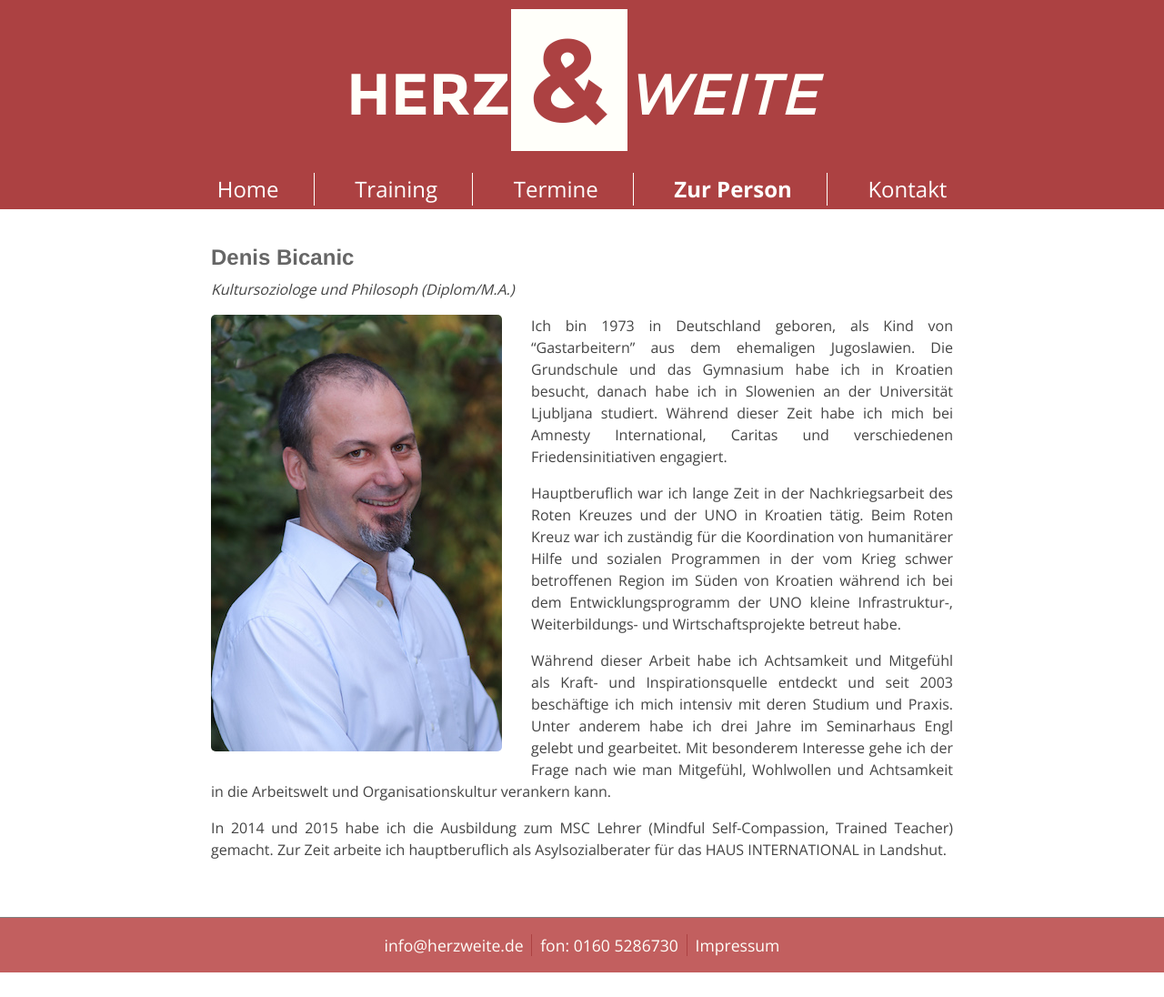
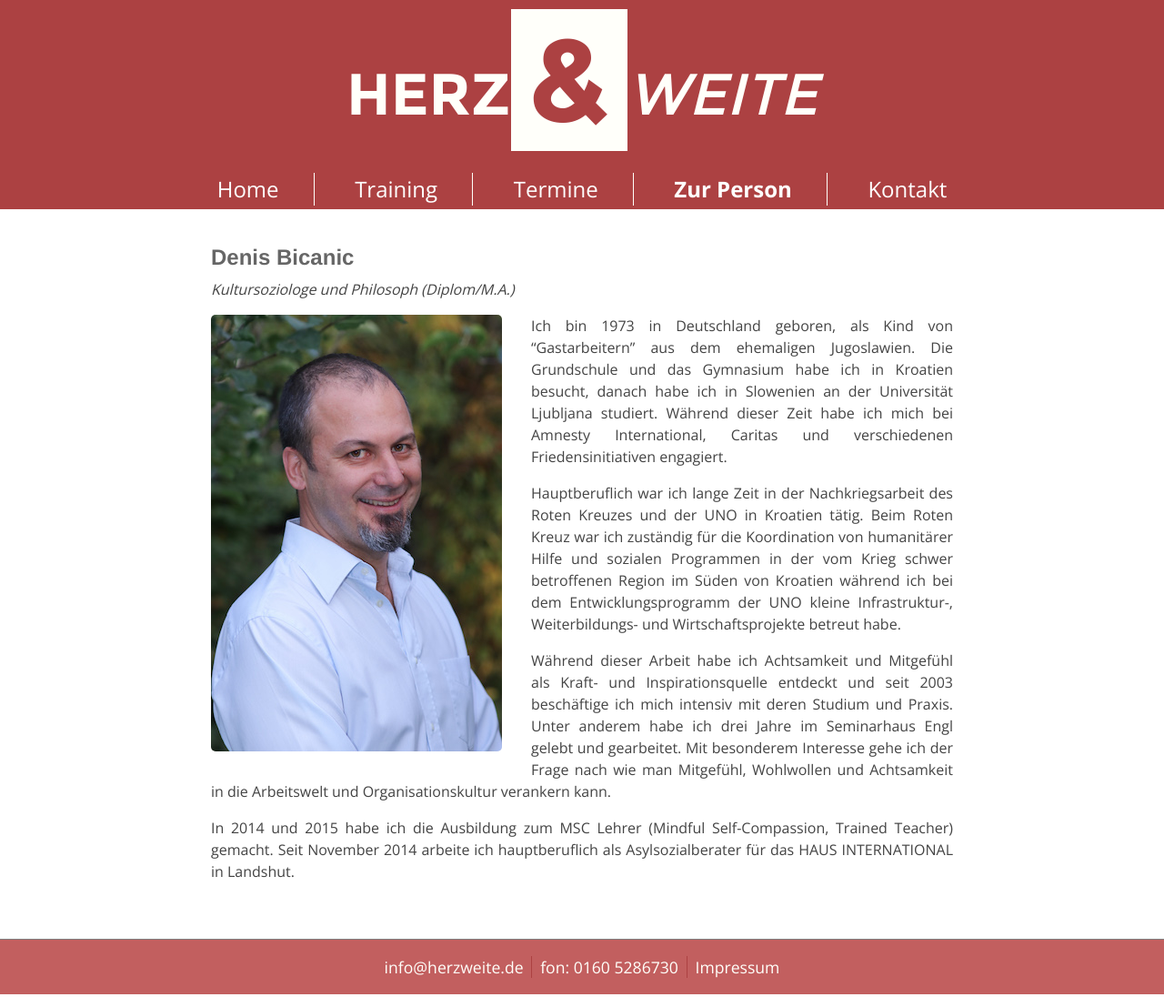
Before and after one commit to herzweite/herzweite.github.io, a Jekyll site: the page built from zur-person.md, in a window 1280 px wide. Shown: the whole page at 91% size. Built offline with Jekyll 4.4.1, drawn with Linux system fonts in a browser that asks for light colours; before the commit the page ends 1072 px from its top, so only the background shows below that.

Commit message:
Update zur-person.md

```diff
--- a/zur-person.md
+++ b/zur-person.md
@@ -14,4 +14,4 @@ Hauptberuflich war ich lange Zeit in der Nachkriegsarbeit des Roten Kreuzes und
 
 Während dieser Arbeit habe ich Achtsamkeit und Mitgefühl als Kraft- und Inspirationsquelle entdeckt und seit 2003 beschäftige ich mich intensiv mit deren Studium und Praxis. Unter anderem habe ich drei Jahre im Seminarhaus Engl gelebt und gearbeitet. Mit besonderem Interesse gehe ich der Frage nach wie man Mitgefühl, Wohlwollen und Achtsamkeit in die Arbeitswelt und Organisationskultur verankern kann.
 
-In 2014 und 2015 habe ich die Ausbildung zum MSC Lehrer (Mindful Self-Compassion, Trained Teacher) gemacht. Zur Zeit arbeite ich hauptberuflich als Asylsozialberater für das HAUS INTERNATIONAL in Landshut.
+In 2014 und 2015 habe ich die Ausbildung zum MSC Lehrer (Mindful Self-Compassion, Trained Teacher) gemacht. Seit November 2014 arbeite ich hauptberuflich als Asylsozialberater für das HAUS INTERNATIONAL in Landshut.
```
